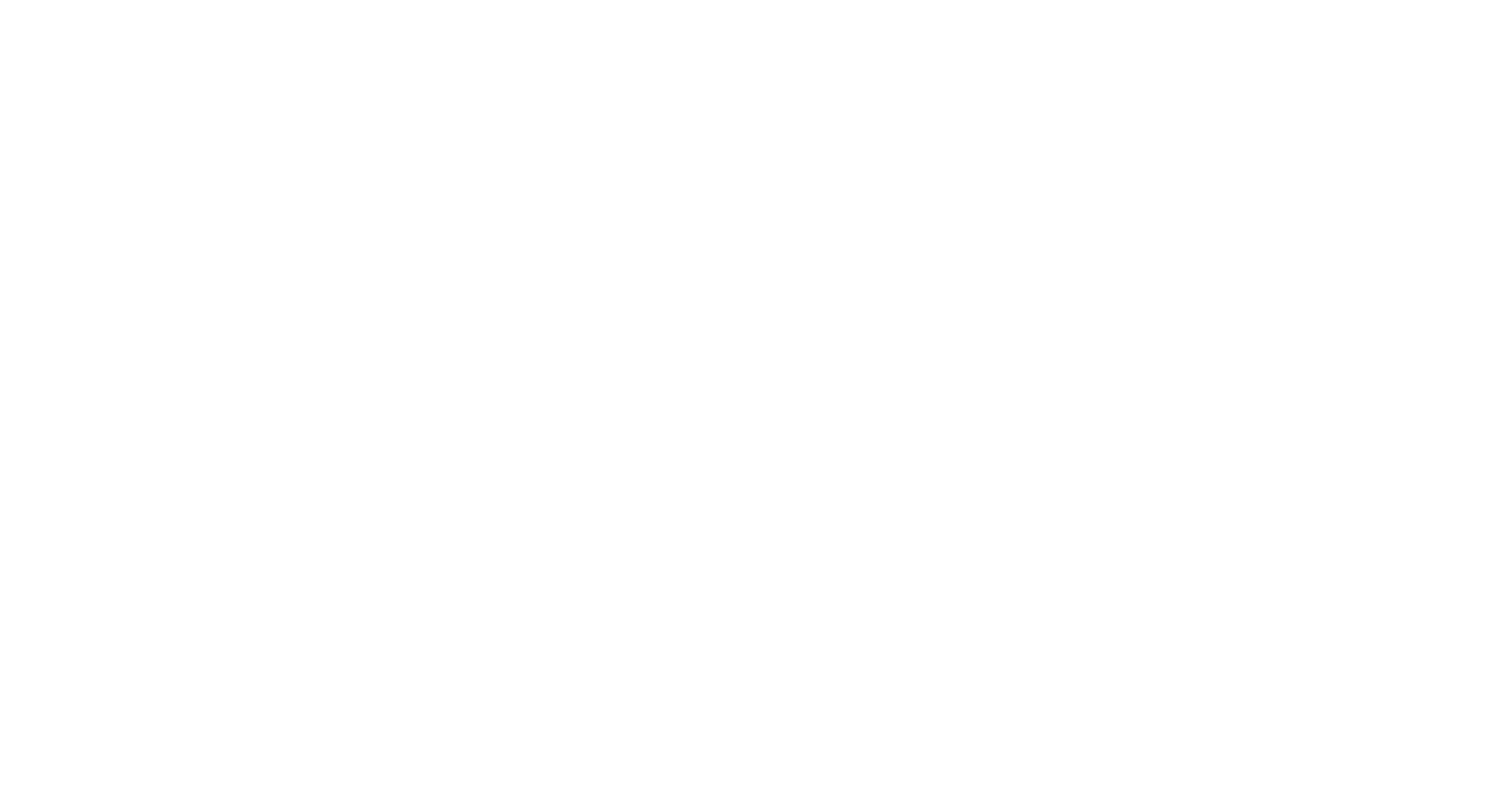
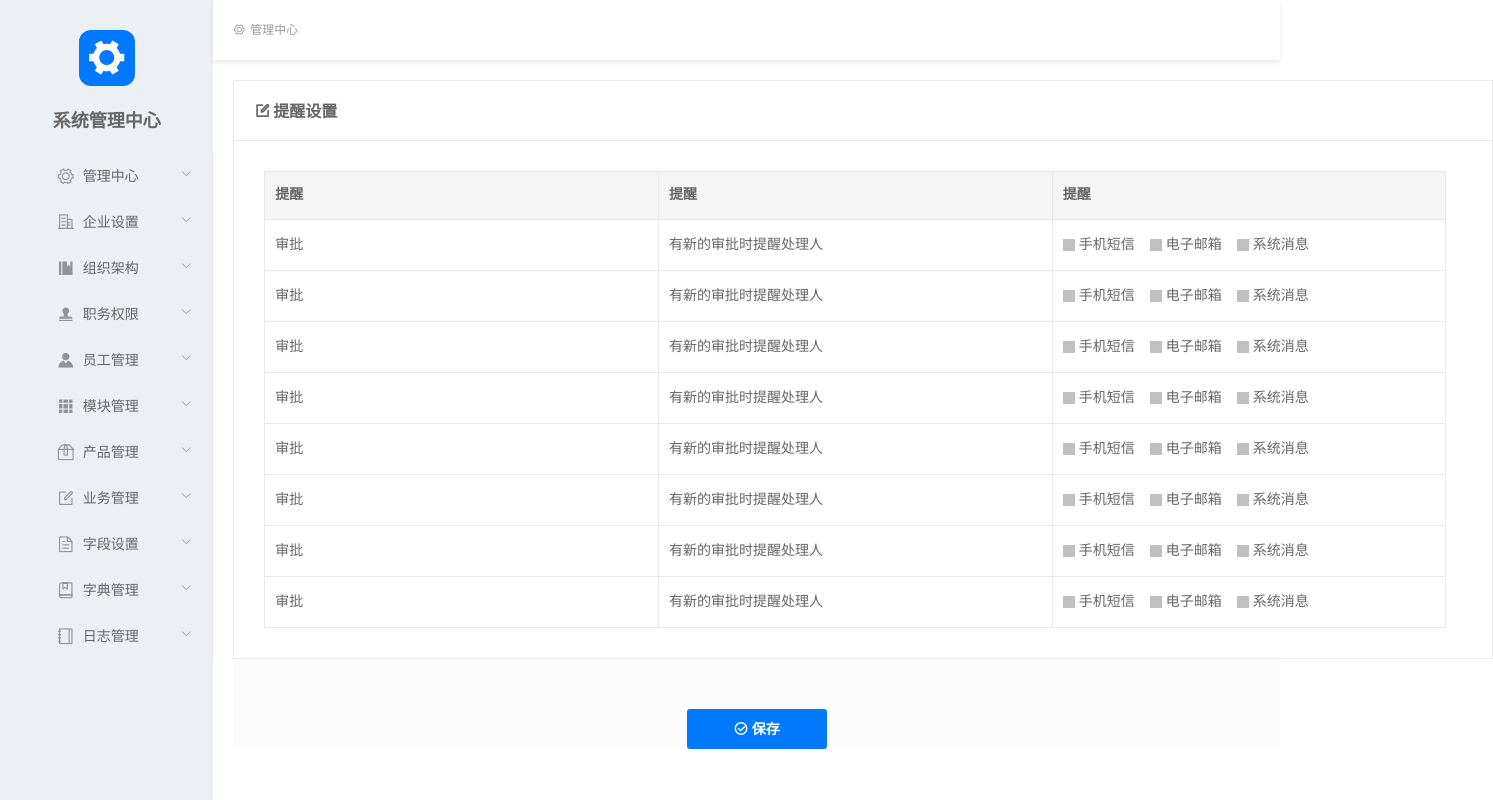
Before and after one commit to Alfred-Skyblue/admin, a Vue app: page /#/BusinessWarn in a window 1280 px wide. Shown: the whole page, 1493 px wide, since content can reach past the window. Built offline with nearby package versions, Linux system fonts and the light colour scheme.

Commit message:
提醒设置静态页面完成

```diff
--- a/src/assets/scss/reset.scss
+++ b/src/assets/scss/reset.scss
@@ -22,3 +22,7 @@ input{
 input:focus,a:focus{
   outline: none;
 }
+table{border:0;margin:0;border-collapse:collapse;border-spacing:0;}
+/*控制cellspacing*/
+table td{padding:0;}
+/*控制cellpadding*/
--- a/src/components/Sidebar/Sidebar.vue
+++ b/src/components/Sidebar/Sidebar.vue
@@ -35,6 +35,7 @@
                 :index="index + '-' + j"
                 v-for="(children, j) in item.children"
                 :key="children.id"
+                @click.native.stop="handleNavClick(children, children.path)"
                 >{{ children.childTitle }}</el-menu-item
               >
             </el-submenu>
--- /dev/null
+++ b/src/page/business/BusinessWarn.vue
@@ -0,0 +1,170 @@
+<template>
+  <div class="business-warn">
+    <header>
+      <i class="el-icon-edit-outline"></i>
+      <span>提醒设置</span>
+    </header>
+    <main>
+      <table>
+        <thead>
+          <th>提醒</th>
+          <th>提醒</th>
+          <th>提醒</th>
+        </thead>
+        <tbody>
+          <tr v-for="item of List" :key="item.id">
+            <td>审批</td>
+            <td>有新的审批时提醒处理人</td>
+            <td>
+              <input type="checkbox" name="" id="awesome">
+              <label for="awesome">手机短信</label>
+              <input type="checkbox" name="" id="awesome1">
+              <label for="awesome1">电子邮箱</label>
+              <input type="checkbox" name="" id="awesome2">
+              <label for="awesome2">系统消息</label>
+            </td>
+          </tr>
+        </tbody>
+      </table>
+    </main>
+    <div class="keep">
+      <i class="el-icon-circle-check"></i>
+      <a href="javascript:;">保存</a>
+    </div>
+  </div>
+</template>
+
+<script>
+export default {
+  name: 'BusinessWarn',
+  data () {
+    return {
+      List: [
+        {
+          id: 0
+        },
+        {
+          id: 1
+        },
+        {
+          id: 2
+        },
+        {
+          id: 3
+        },
+        {
+          id: 4
+        },
+        {
+          id: 5
+        },
+        {
+          id: 6
+        },
+        {
+          id: 7
+        }
+      ]
+    }
+  },
+  props: {
+    businessList: Array
+  }
+}
+</script>
+
+<style lang="scss" scoped>
+.business-warn{
+  background-color: #FCFCFC;
+  margin-left: 20px;
+  header{
+    box-sizing: border-box;
+    margin-top: 20px;
+    width: 1260px;
+    height: 60px;
+    background-color: #fff;
+    border: 1px solid #E9E9E9;
+    border-bottom: none;
+    padding-left: 20px;
+    i,
+    span{
+      font: 700 16px '微软雅黑 Bold';
+      text-align: left;
+      line-height: 60px;
+      color: #666;
+    }
+    span {
+      margin-left: 3px;
+    }
+  }
+  main{
+    box-sizing: border-box;
+    width: 1260px;
+    background-color: #fff;
+    padding: 30px;
+    border: 1px solid #E9E9E9;
+    table {
+      width: 1182px;
+      text-align: left;
+      border: 1px solid #E9E9E9;
+      th,td{
+        width: 33.3%;
+        border: 1px solid #E9E9E9;
+        padding-left: 10px;
+        color: #666;
+        font: 700 14px '微软雅黑 Bold';
+      }
+      th{
+        height: 45px;
+        line-height: 0.9;
+        background-color: #F5F5F5;
+      }
+      td{
+        height: 50px;
+        line-height: 1;
+        font-weight: 400;
+        input[type="checkbox"] + label::before {
+          content: "\a0";  /*不换行空格*/
+          display: inline-block;
+          width: 12px;
+          height: 12px;
+          margin-right: 4px;
+          background-color: silver;
+          line-height: .8;
+        }
+        input[type="checkbox"]:checked + label::before {
+          content: "\2714";
+          background-color: #0079FE;
+          color: #fff;
+        }
+        input {
+          position: absolute;
+          clip: rect(0, 0, 0, 0);
+        }
+        label {
+          margin-right: 15px;
+        }
+      }
+    }
+  }
+  .keep{
+    display: block;
+    margin: 50px auto 0;
+    width: 140px;
+    height: 40px;
+    background-color: rgba(0, 121, 254, 1);
+    border-radius: 3px;
+    text-align: center;
+    line-height: 2.9;
+    i,a{
+      font-size: 14px;
+      color: #fff;
+      font-weight: 700;
+    }
+    i{
+      margin-right: 4px;
+    }
+  }
+}
+
+</style>
--- a/src/page/home.vue
+++ b/src/page/home.vue
@@ -74,12 +74,12 @@ export default {
             {
               childTitle: '业务参数',
               id: 0,
-              path: '/business/BusinessWarn'
+              path: '/business'
             },
             {
               childTitle: '提醒设置',
               id: 1,
-              path: '/business/BusinessWarn'
+              path: 'BusinessWarn'
             },
             { childTitle: '短信设置', id: 2 },
             { childTitle: '审批设置', id: 3 },
--- a/src/router/index.js
+++ b/src/router/index.js
@@ -2,6 +2,7 @@ import Vue from 'vue'
 import VueRouter from 'vue-router'
 import Home from '../page/home.vue'
 import Admin from '../page/admin.vue'
+import BusinessWarn from '../page/business/BusinessWarn.vue'
 Vue.use(VueRouter)
 
 const routes = [
@@ -20,6 +21,11 @@ const routes = [
         path: '/business',
         name: 'business',
         component: () => import('Page/business.vue')
+      },
+      {
+        path: '/BusinessWarn',
+        name: 'BusinessWarn',
+        component: BusinessWarn
       },
       {
         path: '/duty',
```
